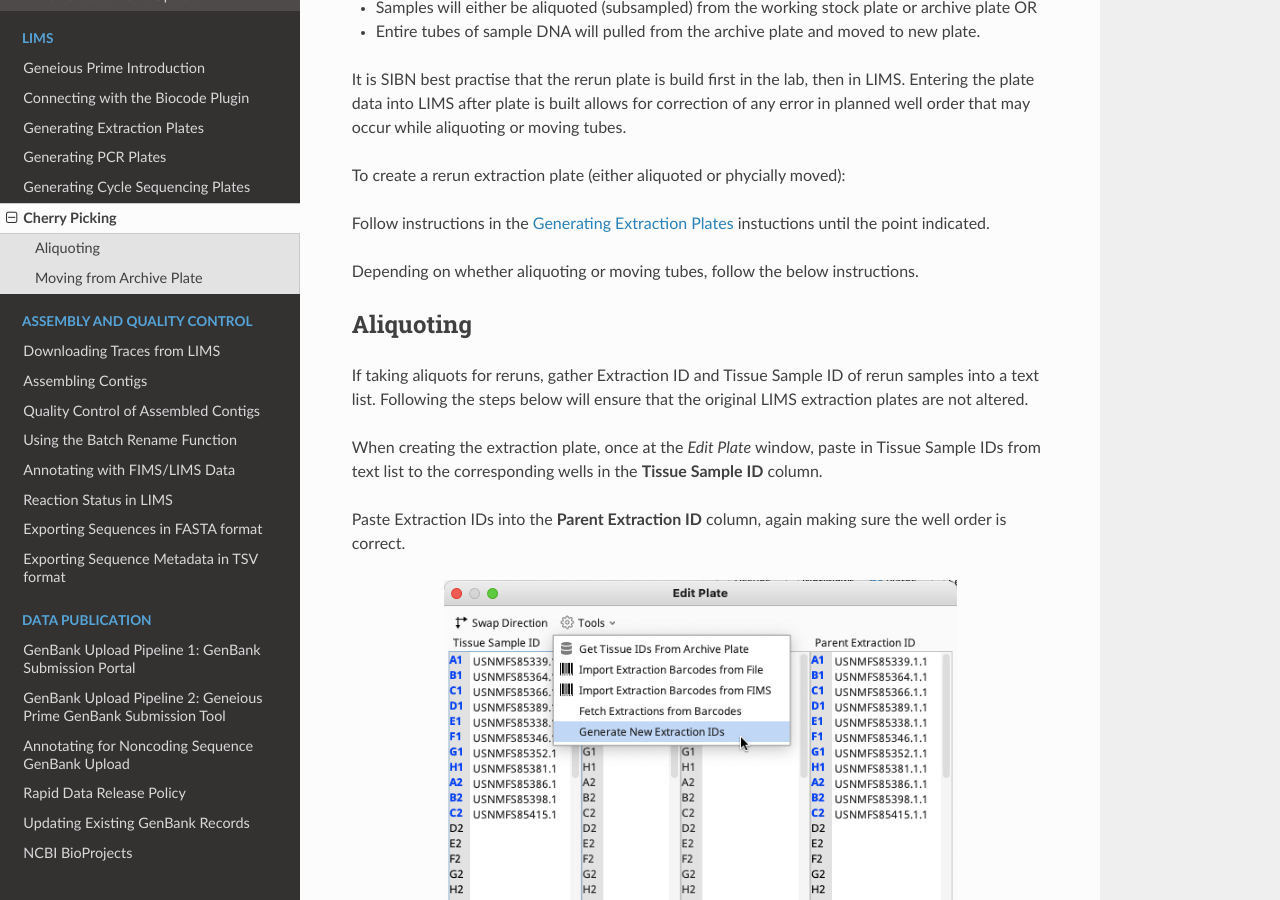
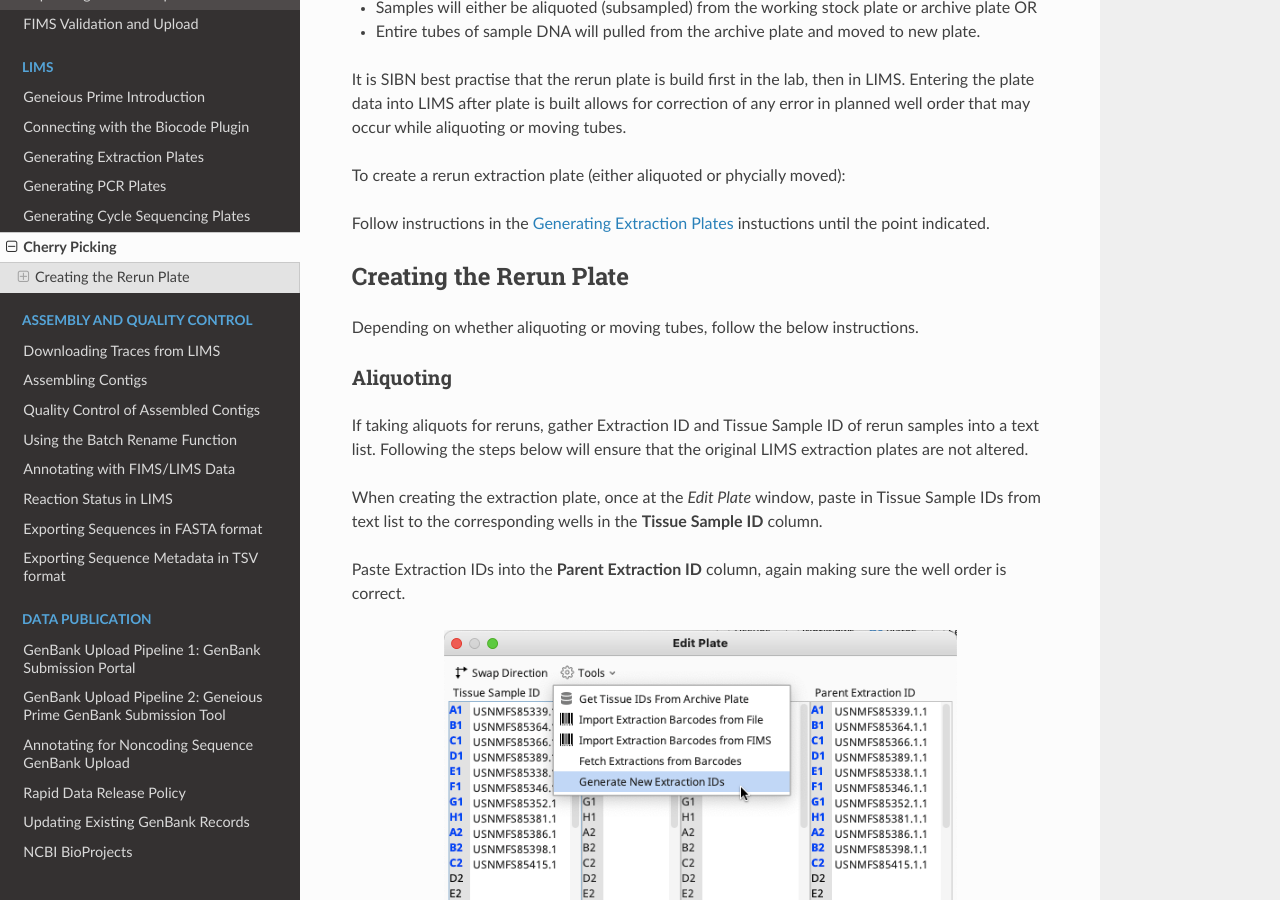
Before and after one commit to SIBarcodeNetwork/ReadtheDocsMaster, a Sphinx documentation site: the page built from Docs/cherry_picking.rst, in a window 1280 px wide and 900 px high, scrolled down 404 px. Built offline with Sphinx 7.4.7 and the Read the Docs theme 2.0.0, drawn with Linux system fonts in a browser that asks for light colours; some of the changed text lies outside the part shown.

Commit message:
Update cherry_picking.rst

```diff
--- a/Docs/cherry_picking.rst
+++ b/Docs/cherry_picking.rst
@@ -17,16 +17,17 @@ To create a rerun extraction plate (either aliquoted or phycially moved):
 
 Follow instructions in the :ref:`create_ext_plate-link` instuctions until the point indicated.
 
-..
 
 .. _create_rerun-link:
 
-..
+
+Creating the Rerun Plate
+------------------------
 
 Depending on whether aliquoting or moving tubes, follow the below instructions.
 
 Aliquoting
-----------
+~~~~~~~~~~
 
 If taking aliquots for reruns, gather Extraction ID and Tissue Sample ID of rerun samples into a text list. Following the steps below will ensure that the original LIMS extraction plates are not altered.
 
@@ -48,7 +49,7 @@ On the *New Extraction* window, click "OK" to save the aliquoted rerun plate.
 
 
 Moving from Archive Plate
--------------------------
+~~~~~~~~~~~~~~~~~~~~~~~~~~
 
 If physically moving the sample tubes from the archive plate to a new plate, the "Extraction Barcodes" stored in LIMS also need to be moved from the original extraction plates.
 
```
